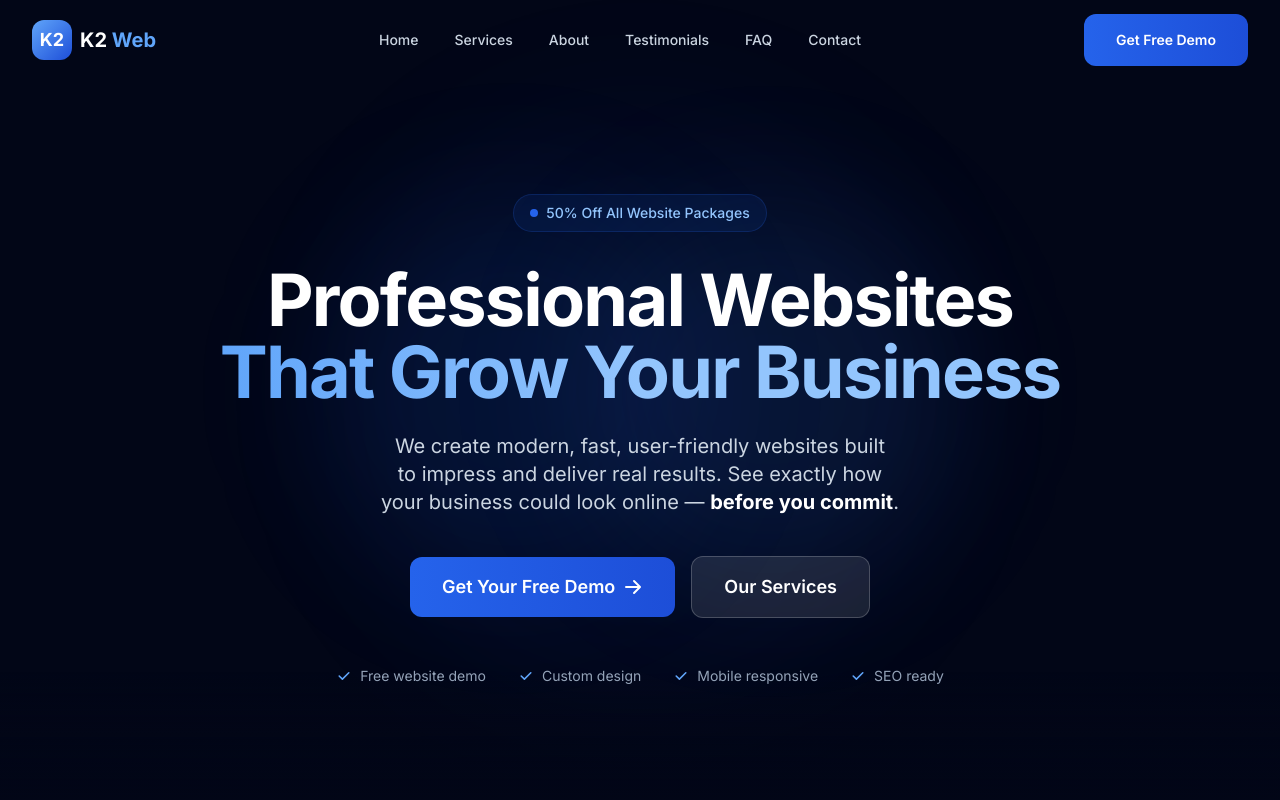
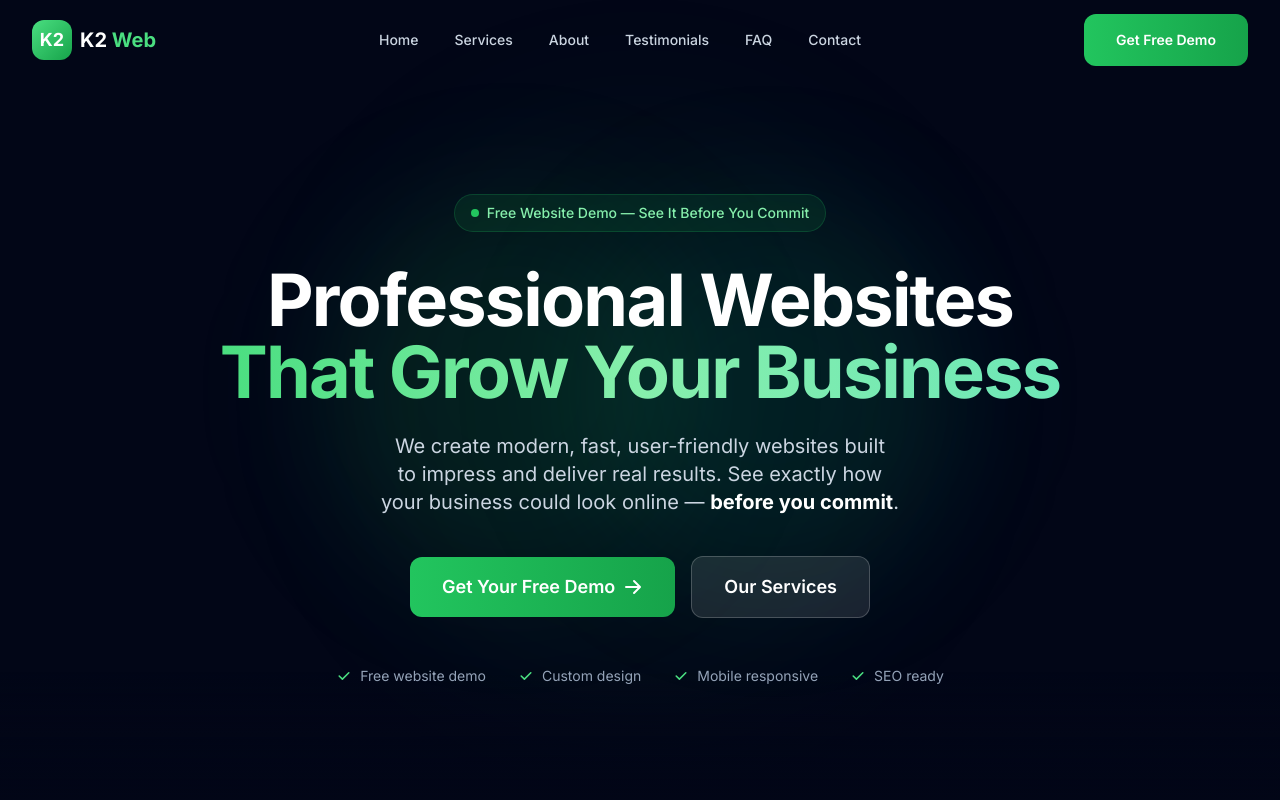
Before and after one commit to k13webcreation-ui/k2-web-design, a React (Vite) app: page / in a window 1280 px wide. Shown: the top 800 px of the page. Built offline with nearby package versions, Linux system fonts and the light colour scheme.

Commit message:
feat: green theme, QR code, updated contact details, remove discount

```diff
--- a/src/components/About.tsx
+++ b/src/components/About.tsx
@@ -4,7 +4,7 @@ import { HiClock, HiPaintBrush, HiCurrencyDollar, HiOutlineHandRaised } from 're
 const stats = [
   { value: '24h', label: 'Fast Delivery' },
   { value: '100%', label: 'Custom Design' },
-  { value: '50%', label: 'Off Packages' },
+  { value: '100%', label: 'Client Satisfaction' },
   { value: '24/7', label: 'Support' },
 ];
 
@@ -85,7 +85,7 @@ export default function About() {
               into real enquiries. The free demo lets you see the quality before you decide.
             </p>
             <a
-              href="https://wa.me/27636984070?text=Hi%20K2%20Web%20Design%2C%20I%27m%20interested%20in%20your%20services."
+              href="https://wa.me/27616691317?text=Hi%20K2%20Web%20Design%2C%20I%27m%20interested%20in%20your%20services."
               target="_blank"
               rel="noopener noreferrer"
               className="btn-primary inline-flex"
--- a/src/components/CTA.tsx
+++ b/src/components/CTA.tsx
@@ -8,29 +8,29 @@ export default function CTA() {
     <section ref={ref} className="section-padding">
       <div className="container-custom mx-auto">
         <div
-          className={`relative overflow-hidden rounded-3xl bg-gradient-to-br from-primary-600 via-primary-700 to-blue-800 p-10 sm:p-16 text-center transition-all duration-700 ${
+          className={`relative overflow-hidden rounded-3xl bg-gradient-to-br from-primary-600 via-primary-700 to-emerald-800 p-10 sm:p-16 text-center transition-all duration-700 ${
             inView ? 'opacity-100 scale-100' : 'opacity-0 scale-95'
           }`}
         >
           {/* Background decorations */}
           <div className="absolute top-0 left-0 w-72 h-72 bg-white/10 rounded-full -translate-x-1/2 -translate-y-1/2 blur-2xl" />
-          <div className="absolute bottom-0 right-0 w-96 h-96 bg-blue-400/10 rounded-full translate-x-1/3 translate-y-1/3 blur-2xl" />
+          <div className="absolute bottom-0 right-0 w-96 h-96 bg-emerald-400/10 rounded-full translate-x-1/3 translate-y-1/3 blur-2xl" />
 
           <div className="relative z-10">
             <h2 className="text-3xl sm:text-4xl lg:text-5xl font-bold text-white mb-6 leading-tight">
               Ready to Get Your Business Online?
             </h2>
-            <p className="text-blue-100/80 text-lg max-w-2xl mx-auto mb-10 leading-relaxed">
+            <p className="text-emerald-100/80 text-lg max-w-2xl mx-auto mb-10 leading-relaxed">
               Start with a free website demo — see exactly how your business could look online
               before you commit. No risk, no obligation.
             </p>
             <div className="flex flex-col sm:flex-row items-center justify-center gap-4">
               <a
-                href="https://wa.me/27636984070?text=Hi%20K2%20Web%20Design%2C%20I%27d%20like%20a%20free%20website%20demo!"
+                href="https://wa.me/27616691317?text=Hi%20K2%20Web%20Design%2C%20I%27d%20like%20a%20free%20website%20demo!"
                 target="_blank"
                 rel="noopener noreferrer"
                 className="inline-flex items-center justify-center px-8 py-4 bg-white text-primary-700 font-semibold rounded-xl
-                         transition-all duration-300 hover:bg-blue-50 hover:shadow-lg hover:shadow-black/20
+                         transition-all duration-300 hover:bg-emerald-50 hover:shadow-lg hover:shadow-black/20
                          active:scale-[0.98] text-lg group"
               >
                 Get Your Free Demo
--- a/src/components/FAQ.tsx
+++ b/src/components/FAQ.tsx
@@ -6,7 +6,7 @@ const faqs = [
   {
     question: 'How much does a website cost?',
     answer:
-      'Our packages start from just R500. We also offer 50% off all website packages for a limited time, including free domain and hosting for 1 year. Contact us for a custom quote based on your specific needs.',
+      'Our packages start from just R500, including free domain and hosting for 1 year. Contact us for a custom quote based on your specific needs.',
   },
   {
     question: 'What is the free demo?',
@@ -110,7 +110,7 @@ export default function FAQ() {
               reach out to us on WhatsApp.
             </p>
             <a
-              href="https://wa.me/27636984070?text=Hi%20K2%20Web%20Design%2C%20I%20have%20a%20question."
+              href="https://wa.me/27616691317?text=Hi%20K2%20Web%20Design%2C%20I%20have%20a%20question."
               target="_blank"
               rel="noopener noreferrer"
               className="btn-secondary inline-flex"
--- a/src/components/Footer.tsx
+++ b/src/components/Footer.tsx
@@ -18,7 +18,7 @@ const footerLinks = {
 };
 
 const socialLinks = [
-  { icon: FaWhatsapp, href: 'https://wa.me/27636984070', label: 'WhatsApp', color: 'hover:text-green-400' },
+  { icon: FaWhatsapp, href: 'https://wa.me/27616691317', label: 'WhatsApp', color: 'hover:text-green-400' },
   { icon: FaFacebookF, href: 'https://facebook.com', label: 'Facebook', color: 'hover:text-blue-400' },
   { icon: FaInstagram, href: 'https://instagram.com', label: 'Instagram', color: 'hover:text-pink-400' },
   { icon: FaTiktok, href: 'https://tiktok.com', label: 'TikTok', color: 'hover:text-cyan-400' },
@@ -90,13 +90,13 @@ export default function Footer() {
             <h3 className="font-semibold text-white mb-4 text-sm">Contact Us</h3>
             <ul className="space-y-3 text-sm text-dark-400">
               <li>
-                <a href="tel:+27636984070" className="hover:text-white transition-colors duration-300">
-                  +27 63 698 4070
+                <a href="tel:+27616691317" className="hover:text-white transition-colors duration-300">
+                  061 669 1317
                 </a>
               </li>
               <li>
-                <a href="mailto:info@k2webdesign.co.za" className="hover:text-white transition-colors duration-300">
-                  info@k2webdesign.co.za
+                <a href="mailto:k2webdesign@outlook.com" className="hover:text-white transition-colors duration-300">
+                  k2webdesign@outlook.com
                 </a>
               </li>
               <li>South Africa</li>
--- a/src/components/Hero.tsx
+++ b/src/components/Hero.tsx
@@ -20,7 +20,7 @@ export default function Hero() {
       {/* Background Effects */}
       <div className="absolute inset-0 overflow-hidden">
         <div className="absolute top-1/4 left-1/4 w-96 h-96 bg-primary-500/10 rounded-full blur-3xl animate-float" />
-        <div className="absolute bottom-1/4 right-1/4 w-96 h-96 bg-blue-500/10 rounded-full blur-3xl animate-float" style={{ animationDelay: '-3s' }} />
+        <div className="absolute bottom-1/4 right-1/4 w-96 h-96 bg-emerald-500/10 rounded-full blur-3xl animate-float" style={{ animationDelay: '-3s' }} />
         <div className="absolute top-1/2 left-1/2 -translate-x-1/2 -translate-y-1/2 w-[600px] h-[600px] bg-primary-600/5 rounded-full blur-3xl" />
         {/* Grid pattern */}
         <div
@@ -44,7 +44,7 @@ export default function Hero() {
               <span className="animate-ping absolute inline-flex h-full w-full rounded-full bg-primary-400 opacity-75" />
               <span className="relative inline-flex rounded-full h-2 w-2 bg-primary-500" />
             </span>
-            50% Off All Website Packages
+            Free Website Demo — See It Before You Commit
           </div>
 
           {/* Headline */}
@@ -75,7 +75,7 @@ export default function Hero() {
             }`}
           >
             <a
-              href="https://wa.me/27636984070?text=Hi%20K2%20Web%20Design%2C%20I%27d%20like%20a%20free%20website%20demo%20for%20my%20business."
+              href="https://wa.me/27616691317?text=Hi%20K2%20Web%20Design%2C%20I%27d%20like%20a%20free%20website%20demo%20for%20my%20business."
               target="_blank"
               rel="noopener noreferrer"
               className="btn-primary text-lg group"
--- a/src/components/Navbar.tsx
+++ b/src/components/Navbar.tsx
@@ -67,7 +67,7 @@ export default function Navbar() {
 
           <div className="hidden lg:flex items-center gap-3">
             <a
-              href="https://wa.me/27636984070?text=Hi%20K2%20Web%20Design%2C%20I%27d%20like%20to%20know%20more%20about%20your%20services."
+              href="https://wa.me/27616691317?text=Hi%20K2%20Web%20Design%2C%20I%27d%20like%20to%20know%20more%20about%20your%20services."
               target="_blank"
               rel="noopener noreferrer"
               className="btn-primary text-sm"
@@ -107,7 +107,7 @@ export default function Navbar() {
           ))}
           <div className="mt-8 w-full max-w-xs">
             <a
-              href="https://wa.me/27636984070?text=Hi%20K2%20Web%20Design%2C%20I%27d%20like%20to%20know%20more%20about%20your%20services."
+              href="https://wa.me/27616691317?text=Hi%20K2%20Web%20Design%2C%20I%27d%20like%20to%20know%20more%20about%20your%20services."
               target="_blank"
               rel="noopener noreferrer"
               onClick={() => setIsOpen(false)}
--- a/src/index.css
+++ b/src/index.css
@@ -20,7 +20,7 @@
 
 @layer components {
   .gradient-text {
-    @apply bg-gradient-to-r from-primary-400 via-primary-300 to-blue-300 bg-clip-text text-transparent;
+    @apply bg-gradient-to-r from-primary-400 via-primary-300 to-emerald-300 bg-clip-text text-transparent;
   }
 
   .glass-card {
--- a/tailwind.config.js
+++ b/tailwind.config.js
@@ -8,16 +8,16 @@ export default {
     extend: {
       colors: {
         primary: {
-          50: '#eff6ff',
-          100: '#dbeafe',
-          200: '#bfdbfe',
-          300: '#93c5fd',
-          400: '#60a5fa',
-          500: '#2563eb',
-          600: '#1d4ed8',
-          700: '#1e40af',
-          800: '#1e3a8a',
-          900: '#172554',
+          50: '#f0fdf4',
+          100: '#dcfce7',
+          200: '#bbf7d0',
+          300: '#86efac',
+          400: '#4ade80',
+          500: '#22c55e',
+          600: '#16a34a',
+          700: '#15803d',
+          800: '#166534',
+          900: '#14532d',
         },
         dark: {
           50: '#f8fafc',
```
Also changed, not shown: src/components/Contact.tsx (+81 -8 lines), public/qr-code.jpg (added).
